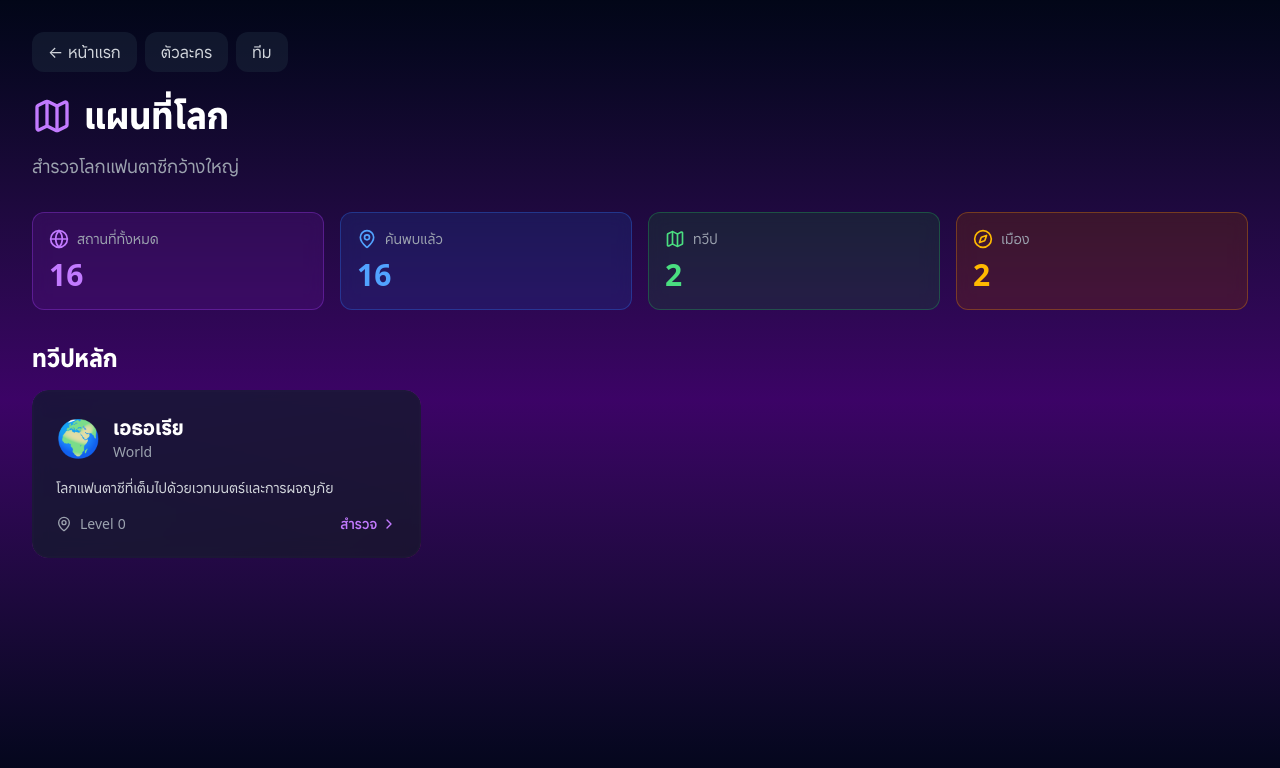
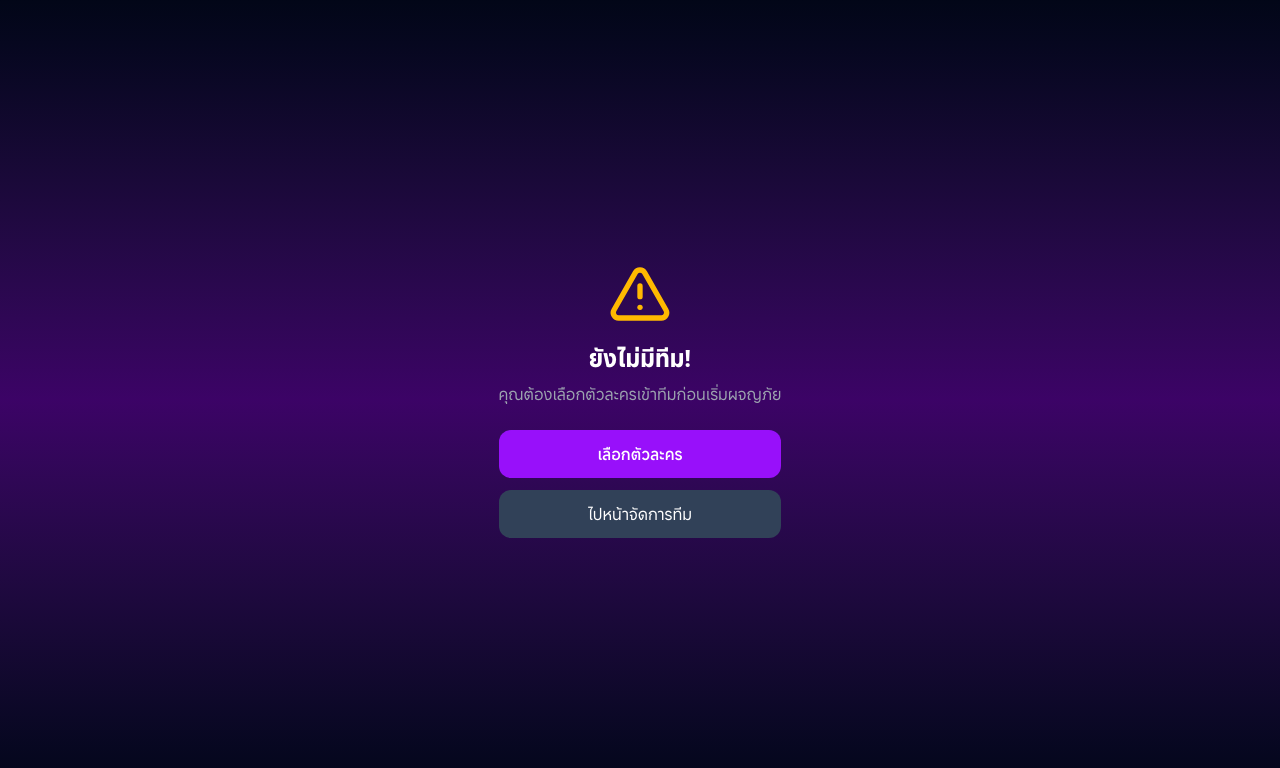
Before and after one commit to danya0365/rgp-open-world-adventure-nextjs, a Next.js app: page /world in a window 1280 px wide. Shown: the top 768 px of the page. Built offline with nearby package versions, Linux system fonts and the light colour scheme.

Commit message:
docs: add how to play guide and party requirement checks for world exploration

```diff
--- a/src/presentation/components/party/PartyView.tsx
+++ b/src/presentation/components/party/PartyView.tsx
@@ -7,7 +7,7 @@ import { Character } from "@/src/domain/types/character.types";
 import { PartySlot } from "@/src/presentation/components/party/PartySlot";
 import { CharacterCard } from "@/src/presentation/components/character/CharacterCard";
 import { Modal } from "@/src/presentation/components/ui";
-import { Users, Sparkles, Heart, Zap, Shield } from "lucide-react";
+import { Users, Sparkles, Heart, Zap, Shield, Map, AlertCircle } from "lucide-react";
 import Link from "next/link";
 
 interface PartyViewProps {
@@ -230,14 +230,45 @@ export function PartyView({ initialViewModel }: PartyViewProps) {
           </div>
         )}
 
+        {/* Start Adventure Button */}
+        {party.length > 0 && (
+          <div className="mt-8 p-6 bg-gradient-to-r from-purple-900/30 to-pink-900/30 backdrop-blur-sm border border-purple-500/30 rounded-xl">
+            <div className="flex flex-col md:flex-row items-center justify-between gap-4">
+              <div className="flex items-center gap-3">
+                <Map className="w-8 h-8 text-purple-400" />
+                <div>
+                  <h3 className="text-xl font-bold text-white">พร้อมออกผจญภัย!</h3>
+                  <p className="text-gray-400 text-sm">
+                    ทีมของคุณมี {party.length} คน พร้อมสำรวจโลกแล้ว
+                  </p>
+                </div>
+              </div>
+              <Link
+                href="/world"
+                className="group relative px-8 py-4 bg-gradient-to-r from-purple-600 to-pink-600 rounded-lg font-semibold text-white shadow-lg shadow-purple-500/50 hover:shadow-purple-500/70 transition-all duration-300 hover:scale-105"
+              >
+                <span className="relative z-10 flex items-center gap-2">
+                  <Map className="w-5 h-5" />
+                  เริ่มผจญภัย
+                </span>
+                <div className="absolute inset-0 bg-gradient-to-r from-pink-600 to-purple-600 rounded-lg opacity-0 group-hover:opacity-100 transition-opacity duration-300"></div>
+              </Link>
+            </div>
+          </div>
+        )}
+
         {/* Empty State */}
         {party.length === 0 && (
           <div className="text-center py-16">
             <Users className="w-16 h-16 text-gray-600 mx-auto mb-4" />
             <p className="text-gray-400 text-lg mb-4">ยังไม่มีสมาชิกในทีม</p>
-            <p className="text-gray-500">
+            <p className="text-gray-500 mb-4">
               คลิกที่ช่องว่างหรือเลือกตัวละครด้านล่างเพื่อเพิ่มเข้าทีม
             </p>
+            <div className="flex items-center justify-center gap-2 text-amber-400">
+              <AlertCircle className="w-5 h-5" />
+              <p className="text-sm">ต้องมีอย่างน้อย 1 คนเพื่อเริ่มผจญภัย</p>
+            </div>
           </div>
         )}
 
--- a/src/presentation/components/world/WorldView.tsx
+++ b/src/presentation/components/world/WorldView.tsx
@@ -4,14 +4,18 @@ import { WorldViewModel } from "@/src/presentation/presenters/world/WorldPresent
 import { useWorldPresenter } from "@/src/presentation/presenters/world/useWorldPresenter";
 import { LocationCard } from "./LocationCard";
 import { Breadcrumb } from "./Breadcrumb";
-import { Map, Globe, MapPin, Compass } from "lucide-react";
+import { Map, Globe, MapPin, Compass, Users, AlertTriangle } from "lucide-react";
 import Link from "next/link";
+import { usePartyStore, getPartyStats } from "@/src/stores/partyStore";
 
 interface WorldViewProps {
   initialViewModel?: WorldViewModel;
 }
 
 export function WorldView({ initialViewModel }: WorldViewProps) {
+  const { party } = usePartyStore();
+  const partyStats = getPartyStats(party);
+
   const {
     viewModel,
     loading,
@@ -65,6 +69,35 @@ export function WorldView({ initialViewModel }: WorldViewProps) {
     );
   }
 
+  // Check if party is empty
+  if (party.length === 0) {
+    return (
+      <div className="min-h-screen bg-gradient-to-b from-slate-950 via-purple-950 to-slate-950 flex items-center justify-center p-8">
+        <div className="text-center max-w-md">
+          <AlertTriangle className="w-16 h-16 text-amber-400 mx-auto mb-4" />
+          <h2 className="text-2xl font-bold text-white mb-2">ยังไม่มีทีม!</h2>
+          <p className="text-gray-400 mb-6">
+            คุณต้องเลือกตัวละครเข้าทีมก่อนเริ่มผจญภัย
+          </p>
+          <div className="flex flex-col gap-3">
+            <Link
+              href="/characters"
+              className="px-6 py-3 bg-purple-600 hover:bg-purple-700 text-white rounded-lg transition-colors font-semibold"
+            >
+              เลือกตัวละคร
+            </Link>
+            <Link
+              href="/party"
+              className="px-6 py-3 bg-slate-700 hover:bg-slate-600 text-white rounded-lg transition-colors"
+            >
+              ไปหน้าจัดการทีม
+            </Link>
+          </div>
+        </div>
+      </div>
+    );
+  }
+
   // Get locations to display
   const locationsToShow = currentLocation
     ? viewModel.locations.filter((loc) => loc.parentId === currentLocation.id)
@@ -74,7 +107,7 @@ export function WorldView({ initialViewModel }: WorldViewProps) {
     <div className="min-h-screen bg-gradient-to-b from-slate-950 via-purple-950 to-slate-950 p-8">
       <div className="max-w-7xl mx-auto">
         {/* Navigation */}
-        <div className="mb-6 flex gap-2">
+        <div className="mb-6 flex flex-wrap gap-2">
           <Link
             href="/"
             className="px-4 py-2 bg-slate-800/50 hover:bg-slate-700/50 text-gray-300 rounded-lg transition-colors"
@@ -93,6 +126,42 @@ export function WorldView({ initialViewModel }: WorldViewProps) {
           >
             ทีม
           </Link>
+        </div>
+
+        {/* Party Display */}
+        <div className="mb-6 p-4 bg-gradient-to-r from-purple-900/30 to-pink-900/30 backdrop-blur-sm border border-purple-500/30 rounded-xl">
+          <div className="flex items-center justify-between">
+            <div className="flex items-center gap-3">
+              <Users className="w-6 h-6 text-purple-400" />
+              <div>
+                <h3 className="text-white font-semibold">ทีมปัจจุบัน</h3>
+                <p className="text-gray-400 text-sm">
+                  {party.length} สมาชิก | HP: {partyStats.totalHp.toLocaleString()} | MP: {partyStats.totalMp.toLocaleString()}
+                </p>
+              </div>
+            </div>
+            <Link
+              href="/party"
+              className="px-4 py-2 bg-purple-600 hover:bg-purple-700 text-white rounded-lg transition-colors text-sm"
+            >
+              จัดการทีม
+            </Link>
+          </div>
+          <div className="mt-3 flex gap-2">
+            {party.map((member) => (
+              <div
+                key={member.character.id}
+                className="flex items-center gap-2 px-3 py-2 bg-slate-800/50 rounded-lg"
+              >
+                <span className="text-white text-sm font-medium">
+                  {member.character.name}
+                </span>
+                {member.isLeader && (
+                  <span className="text-amber-400 text-xs">👑</span>
+                )}
+              </div>
+            ))}
+          </div>
         </div>
 
         {/* Header */}
```
Also changed, not shown: 1 other file (tests, documents, lock files or other folders).
